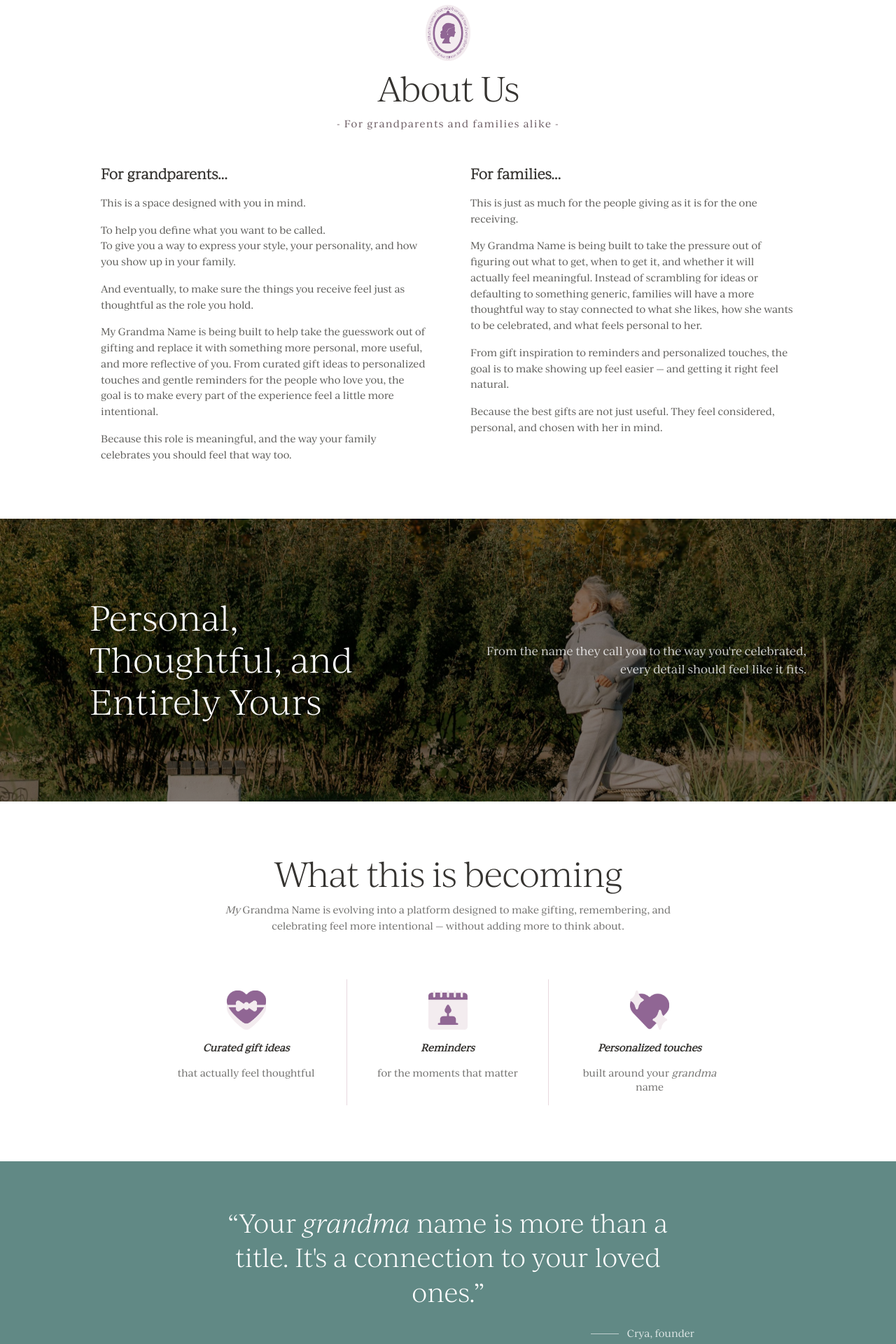
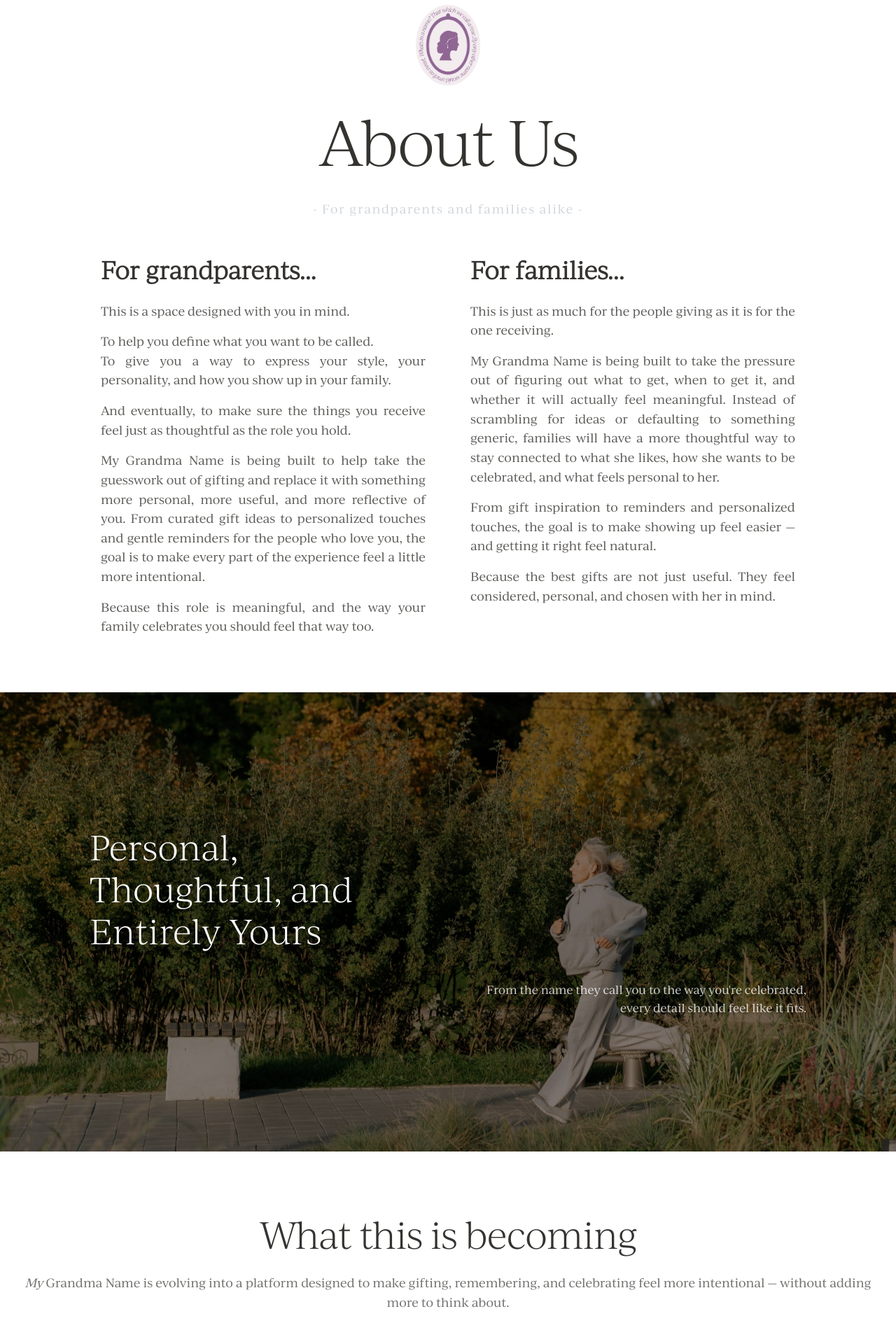
Before and after one commit to mad-banana-projects/my-grandma-name, a Next.js app: page /about in a window 1280 px wide. Shown: the part 500-2420 px from the top of the page at 70% size. Built offline with nearby package versions, Linux system fonts and the light colour scheme; no server answers.

Commit message:
About page styling changes

```diff
--- a/app/(public)/about/page.tsx
+++ b/app/(public)/about/page.tsx
@@ -8,7 +8,7 @@ export default function AboutPage() {
       <section className="flex flex-col sm:flex-row sm:items-stretch">
 
         {/* Left: photo — full image, no crop */}
-        <div className="w-full sm:w-1/2">
+        <div className="w-full overflow-hidden rounded-br-3xl sm:w-1/2">
           <Image
             src="/images/about-page/grandmother-with-grandkid.jpg"
             alt="Grandmother with grandchild"
@@ -21,7 +21,7 @@ export default function AboutPage() {
 
         {/* Right: content */}
         <div className="flex w-full items-center bg-background px-10 py-10 sm:w-1/2 sm:px-16">
-          <div className="max-w-lg space-y-5">
+          <div className="max-w-[45rem] space-y-5">
             <h1 className="font-heading text-4xl font-light tracking-tight sm:text-5xl">
               About <em>My</em> Grandma Name
             </h1>
@@ -48,45 +48,45 @@ export default function AboutPage() {
             <Image
               src="/images/wording/purple-logo-with-words.png"
               alt="My Grandma Name"
-              width={80}
-              height={80}
-              className="h-20 w-auto"
+              width={115}
+              height={115}
+              className="h-[115px] w-auto"
             />
-            <h2 className="font-heading text-4xl font-light tracking-tight sm:text-5xl">
+            <h2 className="font-heading text-[88px] font-light tracking-tight">
               About Us
             </h2>
-            <p className="text-sm tracking-widest text-muted-foreground">
+            <p className="text-[17px] tracking-widest text-gray-300">
               - For grandparents and families alike -
             </p>
           </div>
 
           {/* Two-column body */}
-          <div className="grid gap-10 text-sm leading-relaxed text-foreground/80 sm:grid-cols-2 sm:gap-16">
+          <div className="grid gap-10 leading-relaxed text-foreground/80 sm:grid-cols-2 sm:gap-16">
 
             {/* Col 1: For grandparents */}
-            <div className="space-y-4">
-              <h3 className="font-heading text-xl font-semibold text-foreground">For grandparents...</h3>
-              <p>This is a space designed with you in mind.</p>
-              <p>
+            <div className="space-y-4 text-justify">
+              <h3 className="font-heading text-[34px] font-semibold text-foreground">For grandparents...</h3>
+              <p className="text-[17px]">This is a space designed with you in mind.</p>
+              <p className="text-[17px]">
                 To help you define what you want to be called.<br />
                 To give you a way to express your style, your personality, and how you show up in your family.
               </p>
-              <p>And eventually, to make sure the things you receive feel just as thoughtful as the role you hold.</p>
-              <p>
+              <p className="text-[17px]">And eventually, to make sure the things you receive feel just as thoughtful as the role you hold.</p>
+              <p className="text-[17px]">
                 My Grandma Name is being built to help take the guesswork out of gifting and replace it with something more personal, more useful, and more reflective of you. From curated gift ideas to personalized touches and gentle reminders for the people who love you, the goal is to make every part of the experience feel a little more intentional.
               </p>
-              <p>Because this role is meaningful, and the way your family celebrates you should feel that way too.</p>
+              <p className="text-[17px]">Because this role is meaningful, and the way your family celebrates you should feel that way too.</p>
             </div>
 
             {/* Col 2: For families */}
-            <div className="space-y-4">
-              <h3 className="font-heading text-xl font-semibold text-foreground">For families...</h3>
-              <p>This is just as much for the people giving as it is for the one receiving.</p>
-              <p>
+            <div className="space-y-4 text-justify">
+              <h3 className="font-heading text-[34px] font-semibold text-foreground">For families...</h3>
+              <p className="text-[17px]">This is just as much for the people giving as it is for the one receiving.</p>
+              <p className="text-[17px]">
                 My Grandma Name is being built to take the pressure out of figuring out what to get, when to get it, and whether it will actually feel meaningful. Instead of scrambling for ideas or defaulting to something generic, families will have a more thoughtful way to stay connected to what she likes, how she wants to be celebrated, and what feels personal to her.
               </p>
-              <p>From gift inspiration to reminders and personalized touches, the goal is to make showing up feel easier — and getting it right feel natural.</p>
-              <p>Because the best gifts are not just useful. They feel considered, personal, and chosen with her in mind.</p>
+              <p className="text-[17px]">From gift inspiration to reminders and personalized touches, the goal is to make showing up feel easier — and getting it right feel natural.</p>
+              <p className="text-[17px]">Because the best gifts are not just useful. They feel considered, personal, and chosen with her in mind.</p>
             </div>
 
           </div>
@@ -94,7 +94,7 @@ export default function AboutPage() {
       </section>
 
       {/* Personal, Thoughtful, and Entirely Yours */}
-      <section className="relative overflow-hidden px-8 py-20 sm:py-28">
+      <section className="relative overflow-hidden px-8 py-28 sm:py-48">
         <Image
           src="/images/about-page/grandmother-running.jpg"
           alt=""
@@ -103,13 +103,13 @@ export default function AboutPage() {
           aria-hidden
         />
         <div className="absolute inset-0 bg-black/50" />
-        <div className="relative z-10 mx-auto grid max-w-5xl gap-12 sm:grid-cols-2 sm:items-center">
+        <div className="relative z-10 mx-auto flex max-w-5xl flex-col gap-10">
           <h2 className="font-heading text-4xl font-light leading-tight text-white sm:text-5xl">
             Personal,<br />
             Thoughtful, and<br />
             Entirely Yours
           </h2>
-          <p className="text-base leading-relaxed text-white/80 sm:text-right">
+          <p className="max-w-xl text-base leading-relaxed text-white/80 sm:ml-auto sm:text-right">
             From the name they call you to the way you&apos;re celebrated,<br />
             every detail should feel like it fits.
           </p>
@@ -118,33 +118,33 @@ export default function AboutPage() {
 
       {/* What this is becoming */}
       <section className="bg-white py-20">
-        <div className="mx-auto max-w-4xl px-4 text-center">
-          <h2 className="font-heading text-4xl font-light tracking-tight sm:text-5xl">
+        <div className="mx-auto max-w-[90rem] px-4 text-center">
+          <h2 className="font-heading text-[52px] font-light tracking-tight">
             What this is becoming
           </h2>
-          <p className="mx-auto mt-4 max-w-2xl text-sm leading-relaxed text-foreground/70">
+          <p className="mt-4 text-[17px] leading-relaxed text-foreground/70">
             <em>My</em> Grandma Name is evolving into a platform designed to make gifting, remembering, and celebrating feel more intentional — without adding more to think about.
           </p>
 
           <div className="mt-16 grid divide-y divide-border sm:grid-cols-3 sm:divide-x sm:divide-y-0">
             {/* Col 1 */}
             <div className="flex flex-col items-center gap-4 px-8 py-8 sm:py-4">
-              <Image src="/images/icons/heart_icon2.png" alt="Curated gift ideas" width={56} height={56} />
-              <p className="text-sm font-bold italic text-foreground">Curated gift ideas</p>
+              <Image src="/images/icons/heart_icon2.png" alt="Curated gift ideas" width={111} height={111} />
+              <p className="text-[20px] font-bold italic text-foreground">Curated gift ideas</p>
               <p className="text-sm text-foreground/70">that actually feel thoughtful</p>
             </div>
 
             {/* Col 2 */}
             <div className="flex flex-col items-center gap-4 px-8 py-8 sm:py-4">
-              <Image src="/images/icons/calendar_icon.png" alt="Reminders" width={56} height={56} />
-              <p className="text-sm font-bold italic text-foreground">Reminders</p>
+              <Image src="/images/icons/calendar_icon.png" alt="Reminders" width={111} height={111} />
+              <p className="text-[20px] font-bold italic text-foreground">Reminders</p>
               <p className="text-sm text-foreground/70">for the moments that matter</p>
             </div>
 
             {/* Col 3 */}
             <div className="flex flex-col items-center gap-4 px-8 py-8 sm:py-4">
-              <Image src="/images/icons/heart_icon.png" alt="Personalized touches" width={56} height={56} />
-              <p className="text-sm font-bold italic text-foreground">Personalized touches</p>
+              <Image src="/images/icons/heart_icon.png" alt="Personalized touches" width={111} height={111} />
+              <p className="text-[20px] font-bold italic text-foreground">Personalized touches</p>
               <p className="text-sm text-foreground/70">built around your <em>grandma</em> name</p>
             </div>
           </div>
@@ -153,8 +153,8 @@ export default function AboutPage() {
 
       {/* Founder quote banner */}
       <section className="bg-[#618985] py-16">
-        <div className="mx-auto max-w-3xl px-8 text-center">
-          <blockquote className="font-heading text-3xl font-light leading-snug text-white sm:text-4xl">
+        <div className="mx-auto max-w-5xl px-8 text-center">
+          <blockquote className="font-heading text-4xl font-light leading-snug text-white sm:text-5xl">
             &ldquo;Your <em>grandma</em>{' '}name is more than a title. It&apos;s a connection to your loved ones.&rdquo;
           </blockquote>
           <div className="mt-6 flex items-center justify-end gap-3">
@@ -166,15 +166,15 @@ export default function AboutPage() {
 
       {/* Closing about section */}
       <section className="bg-[linear-gradient(135deg,#f5eef2_0%,#faf7f8_50%,#f0edf5_100%)] py-24">
-        <div className="mx-auto max-w-2xl px-8">
+        <div className="mx-auto max-w-3xl px-8">
           <Image
             src="/images/wording/white-black-logo-with-wording.png"
             alt="My Grandma Name"
-            width={320}
-            height={80}
-            className="h-16 w-auto"
+            width={384}
+            height={96}
+            className="h-[77px] w-auto"
           />
-          <div className="mt-8 space-y-4 text-sm leading-relaxed text-foreground/80">
+          <div className="mt-8 space-y-4 text-[17px] leading-relaxed text-foreground/80">
             <p>
               My Grandma Name is being built to make gifting feel thoughtful again — with curated ideas, gentle reminders, and personalized touches that reflect who you are and how your family knows you.
             </p>
@@ -231,9 +231,12 @@ export default function AboutPage() {
 
       {/* Fixed parallax background section */}
       <section
-        className="relative bg-fixed bg-cover bg-center py-24"
+        className="relative mx-14 overflow-hidden bg-cover bg-center py-24"
         style={{ backgroundImage: "url('/images/about-page/grandmother-with-family.jpg')" }}
       >
+        {/* Green vertical line above card */}
+        <div className="absolute left-1/2 top-5 h-14 w-[2px] -translate-x-1/2 bg-[#618985]" />
+
         <div className="mx-auto max-w-4xl rounded-2xl bg-white px-12 py-14 shadow-[0_4px_40px_rgba(53,51,48,0.15)]">
 
           {/* Heading */}
@@ -245,8 +248,8 @@ export default function AboutPage() {
           </p>
 
           {/* 2-col body */}
-          <div className="mt-10 grid gap-10 text-sm leading-relaxed text-foreground/80 sm:grid-cols-2 sm:gap-16">
-            <div className="space-y-4">
+          <div className="mt-10 grid gap-10 text-[17px] leading-relaxed text-foreground/80 sm:grid-cols-2 sm:gap-16">
+            <div className="space-y-4 text-justify">
               <p>A grandma name is the name your family comes to know you by, the one that shows up in memories, traditions, and the everyday moments that matter most.</p>
               <p>
                 For some, it&apos;s something they&apos;ve always known.<br />
@@ -255,14 +258,16 @@ export default function AboutPage() {
               <p>But when it feels right, it sticks.</p>
               <p>It becomes part of how you&apos;re remembered &ndash; in the little voices calling for you, in handwritten cards, and in the way your role takes shape within your family.</p>
             </div>
-            <div className="space-y-4">
+            <div className="space-y-4 text-justify">
               <p>Whether you choose something timeless, playful, or entirely your own, your <em>grandma</em> name becomes a small but meaningful part of your identity, and a thread that carries through every gift, every visit, and every celebration.</p>
               <p>This platform is built to support that. To help you find it, define it, and carry it forward in thoughtful ways.</p>
             </div>
           </div>
 
         </div>
-        <div className="absolute inset-x-0 bottom-0 h-24 bg-gradient-to-t from-white to-transparent" />
+
+        {/* Green vertical line below card */}
+        <div className="absolute bottom-5 left-1/2 h-14 w-[2px] -translate-x-1/2 bg-[#618985]" />
       </section>
 
       <DinnerPartySection />
--- a/app/(public)/grandma-tips/page.tsx
+++ b/app/(public)/grandma-tips/page.tsx
@@ -140,8 +140,8 @@ export default function GrandmaTipsPage() {
 
       {/* Founder quote banner */}
       <section className="bg-[#618985] py-16">
-        <div className="mx-auto max-w-3xl px-8 text-center">
-          <blockquote className="font-heading text-3xl font-light leading-snug text-white sm:text-4xl">
+        <div className="mx-auto max-w-5xl px-8 text-center">
+          <blockquote className="font-heading text-4xl font-light leading-snug text-white sm:text-5xl">
             &ldquo;Your <em>grandma</em>{' '}name is more than a title. It&apos;s a connection to your loved ones.&rdquo;
           </blockquote>
           <div className="mt-6 flex items-center justify-end gap-3">
```
